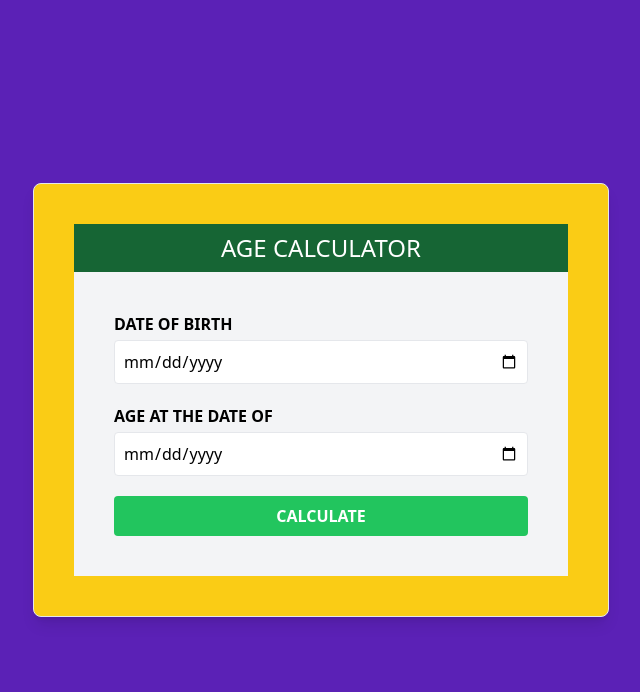
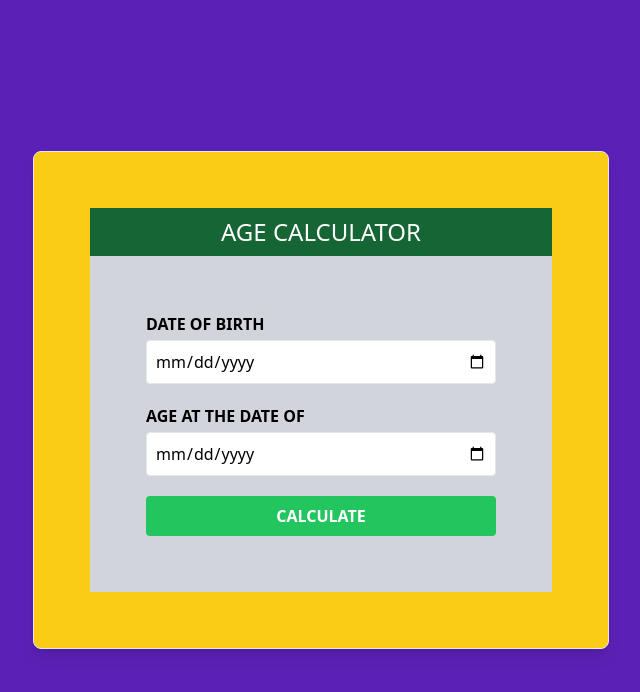
Before and after one commit to gnanamr18/AGE_CALCULATOR, a React (Create React App) app: page / in a window 1280 px wide. Shown: the top 692 px of the page, without its empty margins (319-959 px from the left). Built offline with nearby package versions, Linux system fonts and the light colour scheme.

Commit message:
readme changes

```diff
--- a/src/pages/Home.jsx
+++ b/src/pages/Home.jsx
@@ -52,7 +52,7 @@ const Home = () => {
     <div className='h-screen w-full  flex flex-col  items-center justify-center  bg-violet-800'>
 
       {/* Home */}
-      <div className='max-w-xl w-full  mx-auto p-10 border rounded-lg shadow-lg bg-yellow-400'>
+      <div className='max-w-xl w-full  mx-auto p-14  mb-35 border rounded-lg shadow-lg bg-yellow-400'>
       {/* heading */}
 
       <div className='bg-green-800 w-full  text-white text-center  px-4 py-2 text-2xl '>
@@ -61,7 +61,7 @@ const Home = () => {
 
       {/* body */}
 
-      <div className="p-10 bg-gray-100">
+      <div className="p-14 bg-gray-300">
         {/* birthdate div */}
       <div className="flex flex-col mb-5">
           <label className="text-black font-bold mb-1">DATE OF BIRTH</label>
@@ -88,7 +88,6 @@ const Home = () => {
       </div>
 
     </div>
-    <ToastContainer />
 
     </div>
   );
```
Also changed, not shown: 1 other file (tests, documents, lock files or other folders).
